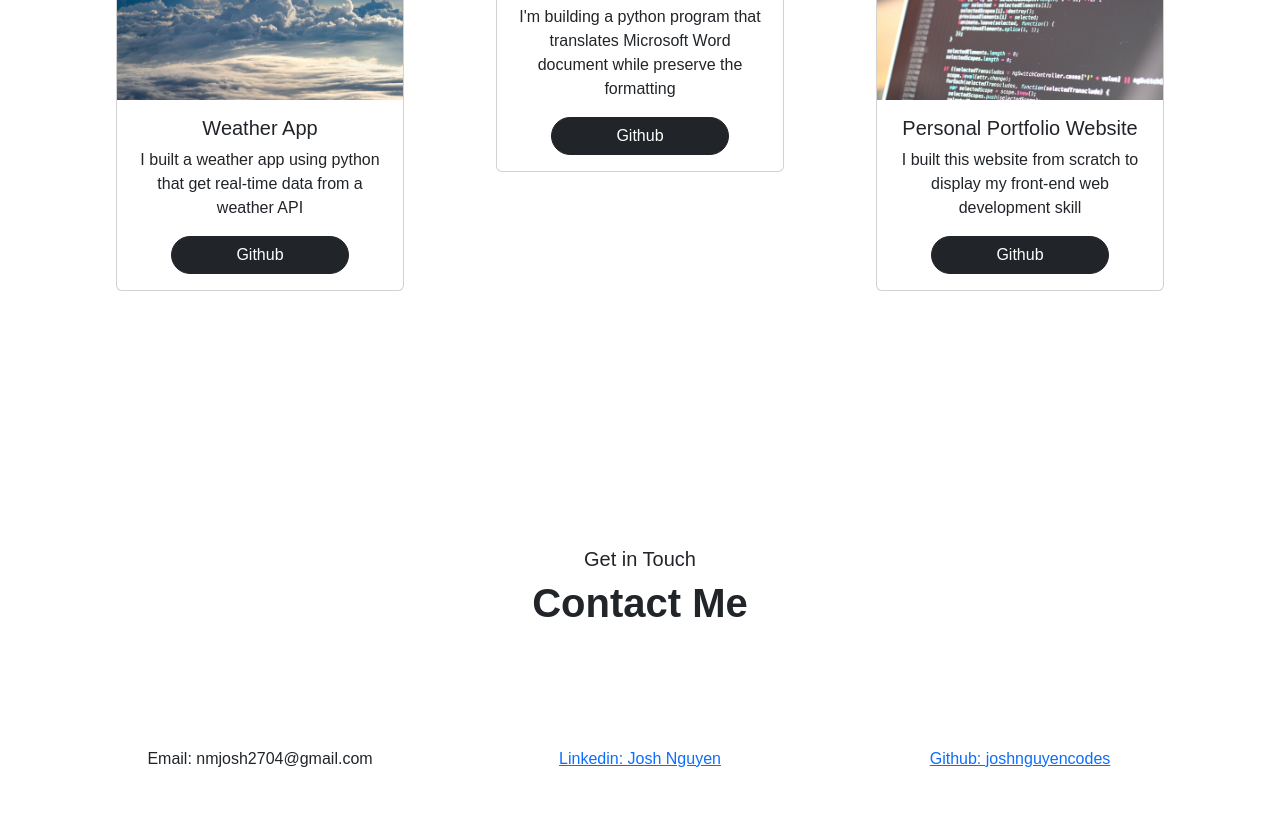
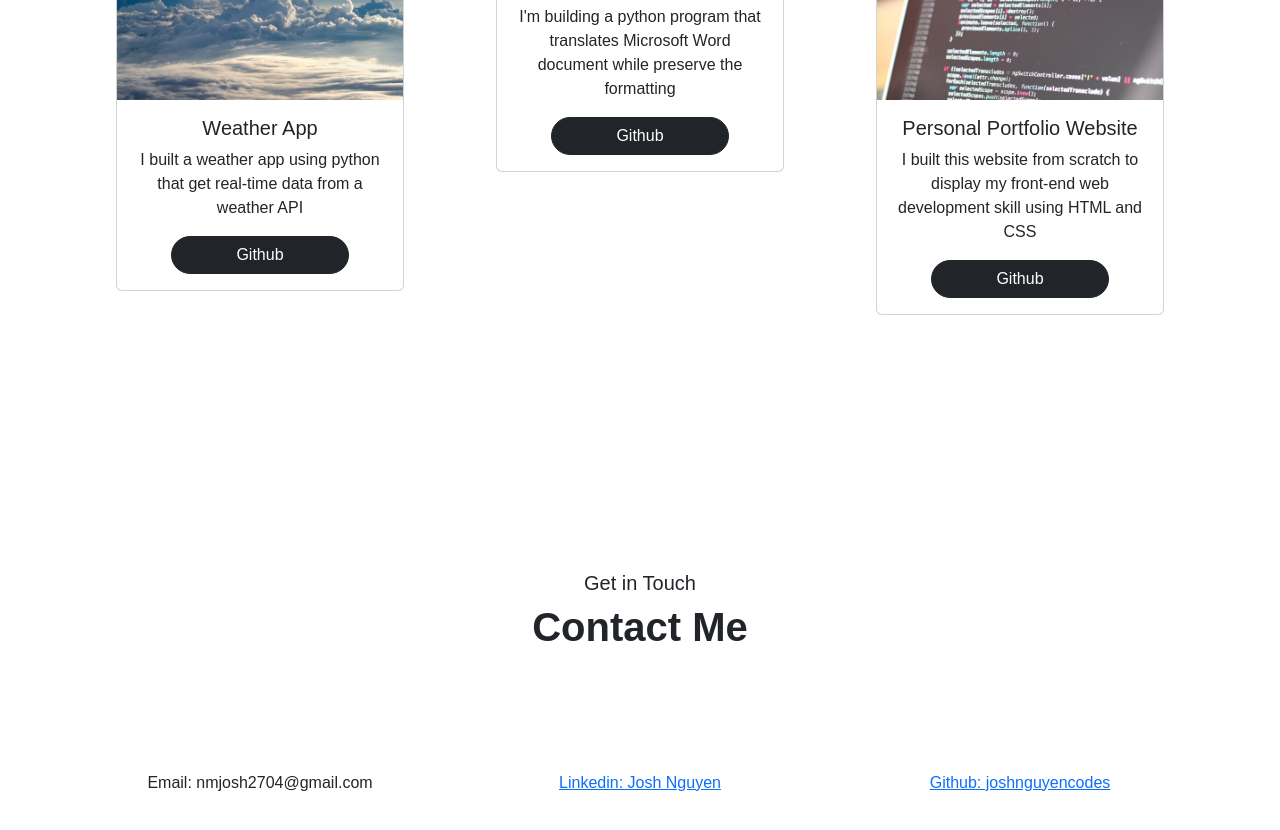
Before and after one commit to joshnguyencodes/personal-website, a plain HTML site: page index.html in a window 1280 px wide. Shown: the part 1455-2285 px from the top of the page. Drawn offline with nearby package versions, Linux system fonts and the light colour scheme; a web font is replaced by a local one.

Commit message:
Create conflict

```diff
--- a/index.html
+++ b/index.html
@@ -148,7 +148,7 @@
                     <img src="website.jpg" class="card-img-top" alt="...">
                     <div class="card-body">
                       <h5 class="card-title">Personal Portfolio Website</h5>
-                      <p class="card-text">I built this website from scratch to display my front-end web development skill</p>
+                      <p class="card-text">I built this website from scratch to display my front-end web development skill using HTML and CSS</p>
                       <a href="https://github.com/joshnguyencodes">
                         <button type="button"  class="btn btn-dark">Github</button>
                     </a>                     </div>
```
